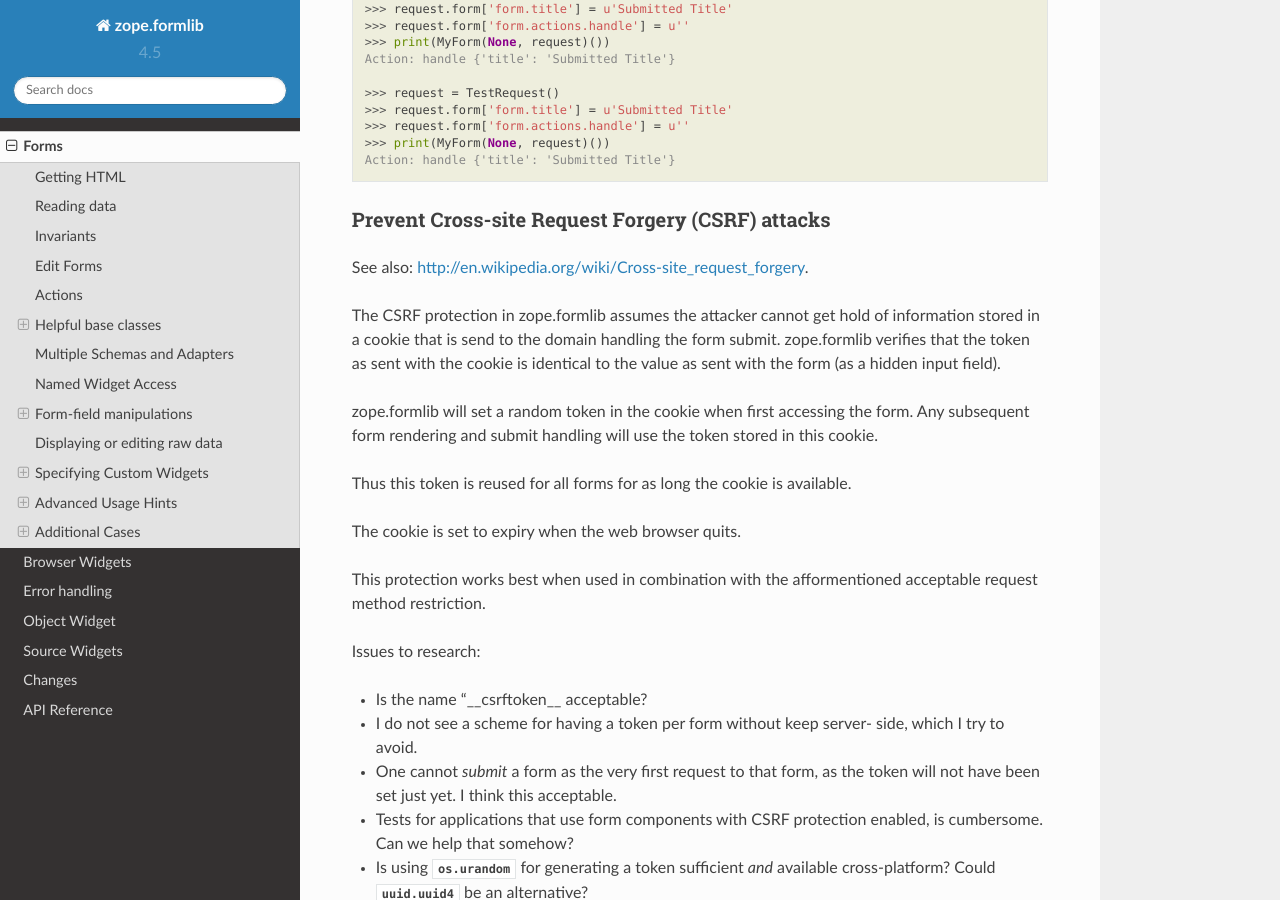
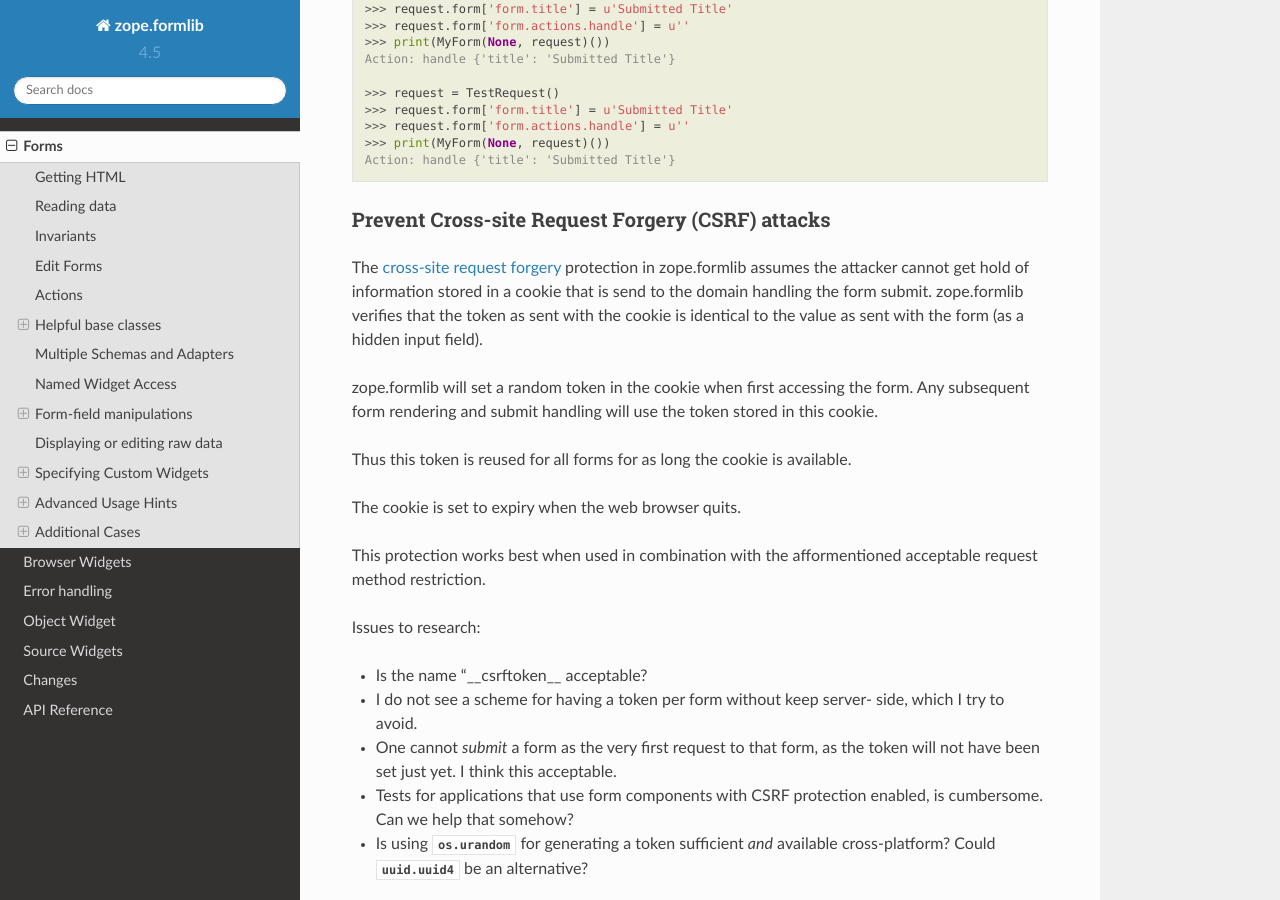
Before and after one commit to zopefoundation/zope.formlib, a Sphinx documentation site: the page built from docs/form.rst, in a window 1280 px wide and 900 px high, scrolled down 38967 px. Built offline with Sphinx 7.4.7 and the Read the Docs theme 2.0.0, drawn with Linux system fonts in a browser that asks for light colours.

Commit message:
HTTPS all the things, per review.

```diff
--- a/docs/conf.py
+++ b/docs/conf.py
@@ -180,12 +180,12 @@
 
 # Example configuration for intersphinx: refer to the Python standard library.
 intersphinx_mapping = {
-    'http://docs.python.org/': None,
-    'http://zopebrowser.readthedocs.io/en/latest': None,
-    'http://zopecomponent.readthedocs.io/en/latest': None,
-    'http://zopeinterface.readthedocs.io/en/latest': None,
-    'http://zopepublisher.readthedocs.io/en/latest': None,
-    'http://zopeschema.readthedocs.io/en/latest': None,
+    'https://docs.python.org/': None,
+    'https://zopebrowser.readthedocs.io/en/latest': None,
+    'https://zopecomponent.readthedocs.io/en/latest': None,
+    'https://zopeinterface.readthedocs.io/en/latest': None,
+    'https://zopepublisher.readthedocs.io/en/latest': None,
+    'https://zopeschema.readthedocs.io/en/latest': None,
 }
 
 extlinks = {
--- a/src/zope/formlib/form.rst
+++ b/src/zope/formlib/form.rst
@@ -1982,12 +1982,13 @@
 Prevent Cross-site Request Forgery (CSRF) attacks
 -------------------------------------------------
 
-See also: http://en.wikipedia.org/wiki/Cross-site_request_forgery.
-
-The CSRF protection in zope.formlib assumes the attacker cannot get hold of
-information stored in a cookie that is send to the domain handling the form
-submit. zope.formlib verifies that the token as sent with the cookie is
-identical to the value as sent with the form (as a hidden input field).
+The `cross-site request forgery
+<https://en.wikipedia.org/wiki/Cross-site_request_forgery.>`_
+protection in zope.formlib assumes the attacker cannot get hold of
+information stored in a cookie that is send to the domain handling the
+form submit. zope.formlib verifies that the token as sent with the
+cookie is identical to the value as sent with the form (as a hidden
+input field).
 
 zope.formlib will set a random token in the cookie when first accessing the
 form. Any subsequent form rendering and submit handling will use the token
```
